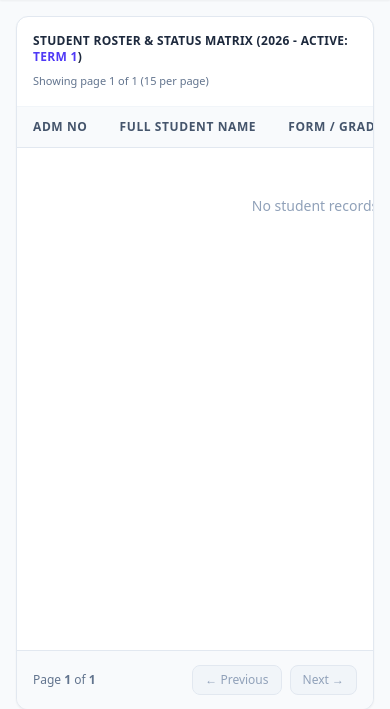
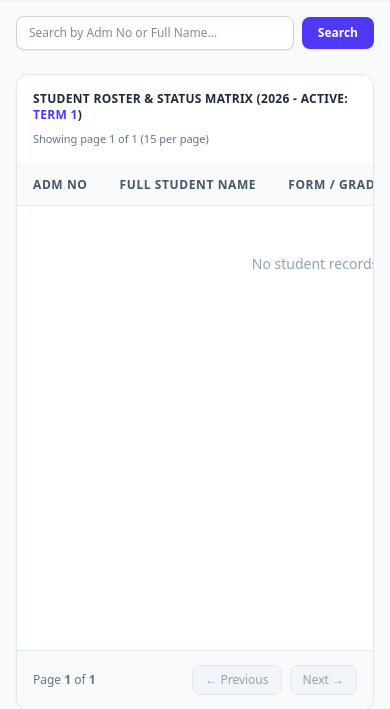
Before and after one commit to erickodhi/ALMERIC_REAM, a Flask app: page /portal/ream in a window 390 px wide. Shown: the part 177-886 px from the top of the page. Run offline with Flask 3, Linux system fonts and the light colour scheme; a user stored in the database is signed in; data that the repository does not hold is empty.

Commit message:
Add student search filter by admission number and full name to ream dashboard

```diff
--- a/app.py
+++ b/app.py
@@ -620,7 +620,7 @@ def hoi_dashboard():
         disbursements=disbursements
     )
 
-
+"""
 @app.route('/portal/ream', methods=['GET', 'POST'])
 def ream_dashboard():
     if 'user_id' not in session:
@@ -692,6 +692,88 @@ def ream_dashboard():
         selected_term=selected_term
     )
 
+"""
+@app.route('/portal/ream', methods=['GET', 'POST'])
+def ream_dashboard():
+    if 'user_id' not in session:
+        flash('Please log in first.', 'warning')
+        return redirect(url_for('login'))
+
+    setting = SystemSetting.query.first()
+    selected_year = setting.active_year if setting else '2026'
+    selected_term = setting.active_term if setting else 'Term 1'
+
+    page = request.args.get('page', 1, type=int)
+    search_query = request.args.get('search', '').strip()
+    term_map = {'Term 1': 1, 'Term 2': 2, 'Term 3': 3}
+
+    if request.method == 'POST':
+        action = request.form.get('action')
+        student_id = request.form.get('student_id')
+
+        student = Student.query.get(student_id)
+        if student:
+            student_term_num = term_map.get(student.enrollment_term, 1)
+            current_term_num = term_map.get(selected_term, 1)
+            is_exempt = current_term_num < student_term_num
+
+            if not is_exempt:
+                if action == 'submit':
+                    existing = ReamRecord.query.filter_by(student_id=student_id, term=selected_term, year=selected_year).first()
+                    if not existing:
+                        new_record = ReamRecord(
+                            student_id=student_id,
+                            term=selected_term,
+                            year=selected_year,
+                            reams_count=1,
+                            received_by=session.get('username')
+                        )
+                        db.session.add(new_record)
+                        db.session.commit()
+                        log_audit('REAM_COLLECTION', f"Marked ream submitted for student {student.full_name} ({selected_term}, {selected_year}).", target=student.full_name)
+                        flash(f'Ream marked as submitted for {student.full_name}.', 'success')
+                elif action == 'undo':
+                    record = ReamRecord.query.filter_by(student_id=student_id, term=selected_term, year=selected_year).first()
+                    if record:
+                        db.session.delete(record)
+                        db.session.commit()
+                        log_audit('REAM_UNDO', f"Undid ream submission for student {student.full_name} ({selected_term}, {selected_year}).", target=student.full_name)
+                        flash(f'Submission undone for {student.full_name}.', 'info')
+
+        return redirect(url_for('ream_dashboard', page=page, search=search_query))
+
+    student_query = Student.query.filter_by(year=selected_year)
+    if search_query:
+        student_query = student_query.filter(
+            db.or_(
+                Student.adm_no.ilike(f"%{search_query}%"),
+                Student.full_name.ilike(f"%{search_query}%")
+            )
+        )
+
+    pagination = student_query.order_by(Student.adm_no).paginate(page=page, per_page=15, error_out=False)
+    students = pagination.items
+
+    student_ids = [s.id for s in students]
+    records = ReamRecord.query.filter(ReamRecord.student_id.in_(student_ids), ReamRecord.year==selected_year).all() if student_ids else []
+
+    ream_statuses = {s.id: {'Term 1': False, 'Term 2': False, 'Term 3': False} for s in students}
+    for r in records:
+        if r.student_id in ream_statuses and r.term in ream_statuses[r.student_id]:
+            ream_statuses[r.student_id][r.term] = True
+
+    return render_template(
+        'ream_dashboard.html',
+        role="Ream Collection Desk",
+        username=session.get('username'),
+        pagination=pagination,
+        students=students,
+        ream_statuses=ream_statuses,
+        term_map=term_map,
+        selected_year=selected_year,
+        selected_term=selected_term,
+        search_query=search_query
+    )
 
 @app.route('/portal/exam')
 def exam_dashboard():
--- a/templates/ream_dashboard.html
+++ b/templates/ream_dashboard.html
@@ -3,7 +3,7 @@
 <head>
     <meta charset="UTF-8">
     <meta name="viewport" content="width=device-width, initial-scale=1.0">
-    <title>Ream Collection Desk - ALMERIC REAM</title>
+    <title>Ream Collection Desk - ALMERIC REAM MATRIX </title>
     <script src="https://cdn.jsdelivr.net/npm/@tailwindcss/browser@4"></script>
 </head>
 <body class="bg-slate-50 font-sans text-slate-900 flex flex-col md:flex-row min-h-screen md:h-screen md:overflow-hidden">
@@ -76,6 +76,23 @@
                     {% endfor %}
                 {% endif %}
             {% endwith %}
+
+            <!-- SEARCH BAR -->
+            <form method="GET" action="{{ url_for('ream_dashboard') }}" class="flex items-center gap-2">
+                <input type="hidden" name="year" value="{{ selected_year }}">
+                <input type="hidden" name="term" value="{{ selected_term }}">
+                <div class="w-full sm:w-80">
+                    <input type="text" name="search" class="w-full px-3 py-2 border rounded-lg border-slate-300 text-xs bg-white shadow-2xs focus:outline-none focus:ring-2 focus:ring-indigo-500" placeholder="Search by Adm No or Full Name..." value="{{ search_query }}">
+                </div>
+                <button type="submit" class="px-4 py-2 bg-indigo-600 hover:bg-indigo-700 text-white text-xs font-semibold rounded-lg transition shadow-2xs">
+                    Search
+                </button>
+                {% if search_query %}
+                    <a href="{{ url_for('ream_dashboard') }}" class="px-3 py-2 bg-slate-200 hover:bg-slate-300 text-slate-700 text-xs font-semibold rounded-lg transition">
+                        Clear
+                    </a>
+                {% endif %}
+            </form>
 
             <!-- TABLE CONTAINER -->
             <div class="bg-white rounded-xl shadow-xs border border-slate-200 flex-1 flex flex-col overflow-hidden">
@@ -150,7 +167,7 @@
                                             {% if is_exempt %}
                                                 <span class="inline-block px-2.5 py-1 rounded bg-slate-100 text-slate-400 text-[11px] font-medium tracking-wide">Exempted</span>
                                             {% else %}
-                                                <form action="{{ url_for('ream_dashboard', year=selected_year, term=selected_term, page=pagination.page) }}" method="POST" class="inline">
+                                                <form action="{{ url_for('ream_dashboard', year=selected_year, term=selected_term, page=pagination.page, search=search_query) }}" method="POST" class="inline">
                                                     <input type="hidden" name="student_id" value="{{ s.id }}">
                                                     {% if is_submitted %}
                                                         <input type="hidden" name="action" value="undo">
@@ -171,7 +188,11 @@
                             {% else %}
                                 <tr>
                                     <td colspan="8" class="py-12 text-center text-slate-400 text-sm">
-                                        No student records available for academic year {{ selected_year }}.
+                                        {% if search_query %}
+                                            No student records found matching "{{ search_query }}".
+                                        {% else %}
+                                            No student records available for academic year {{ selected_year }}.
+                                        {% endif %}
                                     </td>
                                 </tr>
                             {% endif %}
@@ -186,7 +207,7 @@
                     </span>
                     <div class="flex space-x-2">
                         {% if pagination.has_prev %}
-                            <a href="{{ url_for('ream_dashboard', year=selected_year, term=selected_term, page=pagination.prev_num) }}" class="px-3 py-1.5 rounded-lg border border-slate-300 bg-white hover:bg-slate-100 text-slate-700 font-medium transition shadow-2xs">
+                            <a href="{{ url_for('ream_dashboard', year=selected_year, term=selected_term, page=pagination.prev_num, search=search_query) }}" class="px-3 py-1.5 rounded-lg border border-slate-300 bg-white hover:bg-slate-100 text-slate-700 font-medium transition shadow-2xs">
                                 &larr; Previous
                             </a>
                         {% else %}
@@ -196,7 +217,7 @@
                         {% endif %}
 
                         {% if pagination.has_next %}
-                            <a href="{{ url_for('ream_dashboard', year=selected_year, term=selected_term, page=pagination.next_num) }}" class="px-3 py-1.5 rounded-lg border border-slate-300 bg-white hover:bg-slate-100 text-slate-700 font-medium transition shadow-2xs">
+                            <a href="{{ url_for('ream_dashboard', year=selected_year, term=selected_term, page=pagination.next_num, search=search_query) }}" class="px-3 py-1.5 rounded-lg border border-slate-300 bg-white hover:bg-slate-100 text-slate-700 font-medium transition shadow-2xs">
                                 Next &rarr;
                             </a>
                         {% else %}
```
